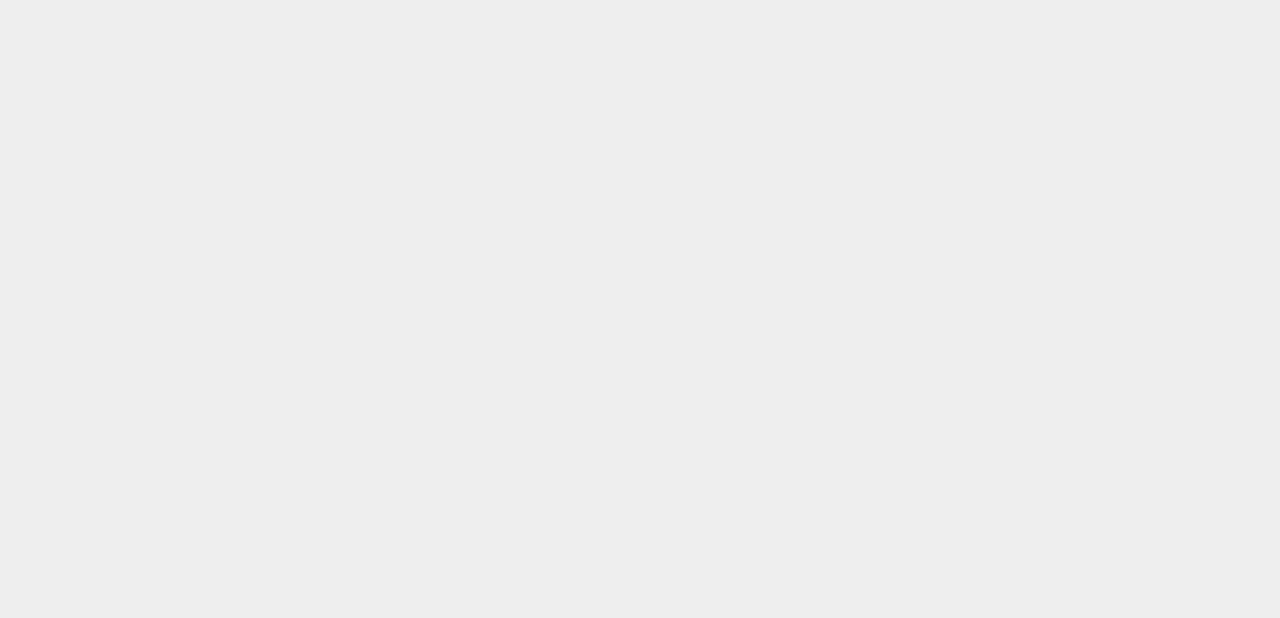
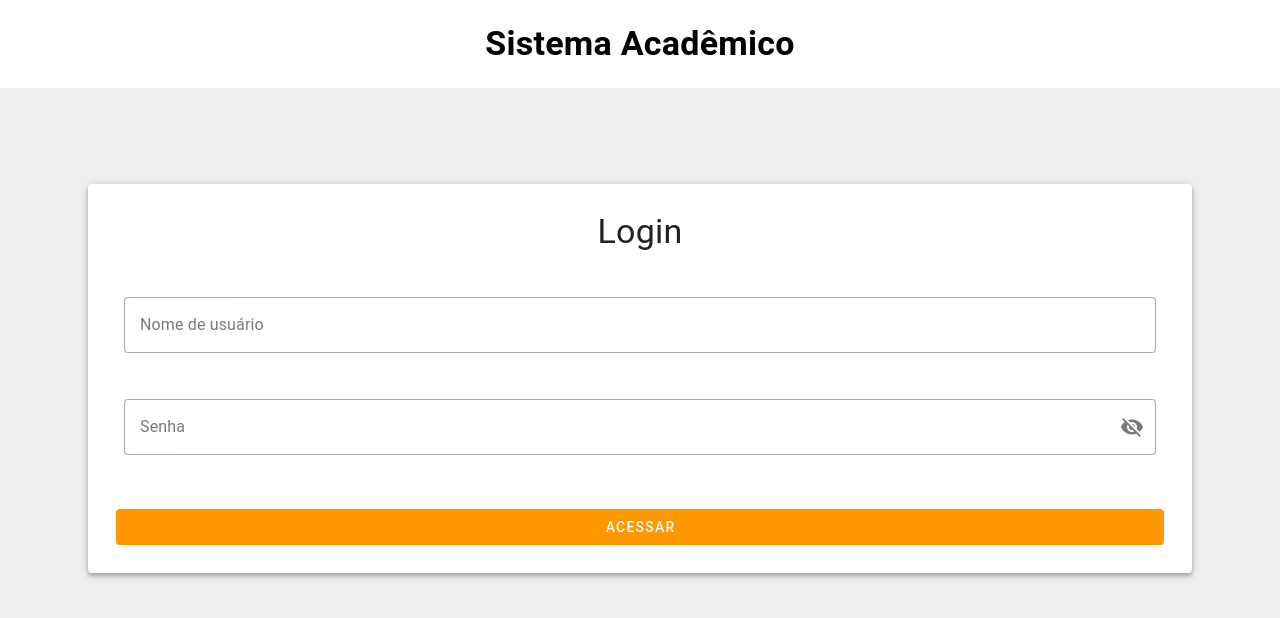
Before and after one commit to leonardorochaf/growdev-challenge, a Vue app in the folder frontend/: page /login in a window 1280 px wide. Before the commit this address had no page. Shown: the top 618 px of the page. Built offline with nearby package versions, Linux system fonts and the light colour scheme.

Commit message:
add login page

```diff
--- /dev/null
+++ b/frontend/src/pages/Login.vue
@@ -0,0 +1,75 @@
+<template>
+  <header class="bg-white d-flex justify-center pa-6 text-h4 font-weight-bold">
+    Sistema Acadêmico
+  </header>
+  <v-container class="pa-0 pa-lg-12 d-flex justify-center">
+    <v-card class="rounded-md mt-12 pa-5 w-100 w-xl-50" :elevation="4">
+      <v-card-title class="text-center font-weight-bold">
+        <h1 class="font-weight text-h4">Login</h1>
+        <v-divider class="mt-5 bg-secondary" />
+      </v-card-title>
+      <v-form v-model="valid" @submit.prevent="handleLogin">
+        <v-card-text>
+          <v-text-field variant="outlined" label="Nome de usuário" v-model="username"
+            :rules="usernameRules"></v-text-field>
+          <v-text-field class="pt-6" variant="outlined" label="Senha" v-model="password" :rules="passwordRules"
+            :type="showPassword ? 'text' : 'password'" :append-inner-icon="showPassword ? 'mdi-eye' : 'mdi-eye-off'"
+            @click:append-inner="showPassword = !showPassword"></v-text-field>
+        </v-card-text>
+        <v-card-actions class="justify-center mt-2">
+          <v-btn :loading="loading" color="white" class="bg-orange w-100" type="submit">
+            Acessar
+          </v-btn>
+        </v-card-actions>
+      </v-form>
+    </v-card>
+  </v-container>
+</template>
+
+<script lang="ts">
+import { useToast } from 'vue-toastification';
+
+import { login } from '../services/auth.service';
+import { setInLocalStorage } from '../services/local-storage.service';
+
+export default {
+  name: 'Login',
+  setup() {
+    return {
+      toast: useToast(),
+    }
+  },
+  data() {
+    return {
+      loading: false,
+      valid: false,
+      username: '',
+      password: '',
+      usernameRules: [
+        (v: string) => !!v || 'Nome de usuário é obrigatório',
+      ],
+      passwordRules: [
+        (v: string) => !!v || 'Senha é obrigatória',
+      ],
+      showPassword: false,
+    }
+  },
+  methods: {
+    async handleLogin() {
+      if (!this.valid) return;
+
+      try {
+        this.loading = true;
+        const { token } = await login({ username: this.username, password: this.password });
+        setInLocalStorage('token', token);
+
+        this.$router.push({ name: 'Management', replace: true });
+      } catch (err) {
+        this.toast.error(err.message);
+      } finally {
+        this.loading = false;
+      }
+    },
+  }
+}
+</script>
--- a/frontend/src/pages/student/StudentList.vue
+++ b/frontend/src/pages/student/StudentList.vue
@@ -48,7 +48,7 @@
       <template v-slot:actions>
         <v-spacer></v-spacer>
         <v-btn class="ms-auto" text="Cancelar" @click="dialog = false"></v-btn>
-        <v-btn :loading="loadingDelete" color="red" class="ms-auto" text="Confirmar" @click="deleteStudent"></v-btn>
+        <v-btn :loading="loadingDelete" class="mr-2 bg-red" text="Confirmar" @click="deleteStudent"></v-btn>
       </template>
     </v-card>
   </v-dialog>
--- a/frontend/src/router/index.ts
+++ b/frontend/src/router/index.ts
@@ -3,10 +3,25 @@ import { createRouter, createWebHistory } from 'vue-router'
 import Management from '../pages/Management.vue'
 import StudentList from '../pages/student/StudentList.vue'
 import StudentInfo from '../pages/student/StudentInfo.vue'
+import Login from '../pages/Login.vue'
+import { getFromLocalStorage, removeFromLocalStorage } from '../services/local-storage.service'
+import { validateToken } from '../services/auth.service'
 
 const router = createRouter({
   history: createWebHistory(),
   routes: [
+    {
+      path: '/',
+      redirect: '/login',
+    },
+    {
+      path: '/login',
+      name: 'Login',
+      component: Login,
+      meta: {
+        title: 'Login',
+      },
+    },
     {
       path: '/management',
       name: 'Management',
@@ -42,4 +57,29 @@ const router = createRouter({
   ]
 })
 
+router.beforeEach(async (to, from, next) => {
+  try {
+    if (to.name === 'Login') {
+      removeFromLocalStorage('token');
+      return next();
+    }
+
+    if (!getFromLocalStorage('token')) {
+      return next({ name: 'Login', replace: true });
+    }
+
+    const validToken = await validateToken(getFromLocalStorage('token'));
+    if (!validToken) {
+      removeFromLocalStorage('token');
+      return next({ name: 'Login', replace: true });
+    }
+
+    return next();
+
+  } catch (err) {
+    removeFromLocalStorage('token');
+    return next({ name: 'Login' });
+  }
+})
+
 export default router
--- /dev/null
+++ b/frontend/src/services/auth.service.ts
@@ -0,0 +1,25 @@
+import axios from "axios";
+
+export const login = async (loginInfo: { username: string, password: string }) => {
+  try {
+    const { data } = await axios.post('http://localhost:3000/api/login', loginInfo);
+    return data;
+  } catch (err) {
+    const formatedError = err?.response?.data?.error || 'Erro ao fazer login';
+    throw new Error(formatedError);
+  }
+}
+
+export const validateToken = async (token: string) => {
+  try {
+    const payloadBase64 = token.split('.')[1];
+    const payloadDecodificado = JSON.parse(atob(payloadBase64));
+    if (payloadDecodificado.exp) {
+      const tempoAtualEmSegundos = Math.floor(Date.now() / 1000);
+      return payloadDecodificado.exp > tempoAtualEmSegundos;
+    }
+    return false;
+  } catch (err) {
+    return false;
+  }
+}
--- /dev/null
+++ b/frontend/src/services/local-storage.service.ts
@@ -0,0 +1,12 @@
+export const setInLocalStorage = (key: string, value: any) => {
+  localStorage.setItem(key, JSON.stringify(value));
+}
+
+export const getFromLocalStorage = (key: string) => {
+  const item = localStorage.getItem(key);
+  return item ? JSON.parse(item) : null;
+}
+
+export const removeFromLocalStorage = (key: string) => {
+  localStorage.removeItem(key);
+}
--- a/frontend/typed-router.d.ts
+++ b/frontend/typed-router.d.ts
@@ -18,6 +18,7 @@ declare module 'vue-router/auto-routes' {
    * Route name map generated by unplugin-vue-router
    */
   export interface RouteNamedMap {
+    '/Login': RouteRecordInfo<'/Login', '/Login', Record<never, never>, Record<never, never>>,
     '/Management': RouteRecordInfo<'/Management', '/Management', Record<never, never>, Record<never, never>>,
     '/student/StudentInfo': RouteRecordInfo<'/student/StudentInfo', '/student/StudentInfo', Record<never, never>, Record<never, never>>,
     '/student/StudentList': RouteRecordInfo<'/student/StudentList', '/student/StudentList', Record<never, never>, Record<never, never>>,
```
Also changed, not shown: 1 other file (tests, documents, lock files or other folders).
